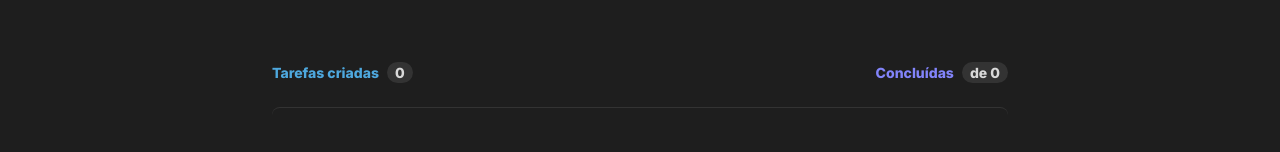
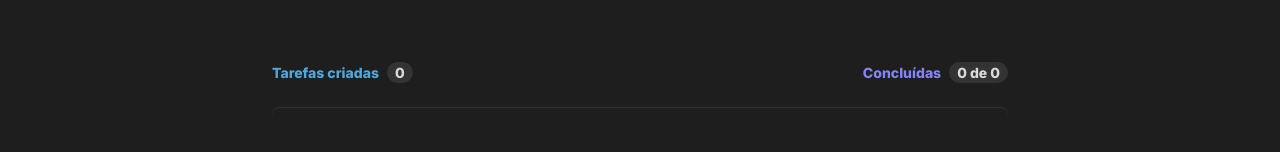
Before and after one commit to melovitor/To-Do, a React (Vite) app: page / in a window 1280 px wide. Shown: the part 227-379 px from the top of the page. Built offline with nearby package versions, Linux system fonts and the light colour scheme.

Commit message:
END - ajustando contador.

```diff
--- a/src/App.tsx
+++ b/src/App.tsx
@@ -19,7 +19,7 @@ export default function App() {
 
   const [newTask, setNewTask] = useState('')
   const [allTaskObj, setAllTaskObj] = useState<TasksProps[]>(storedTasks !== null ? JSON.parse(storedTasks) : [])
-  const [tasksCompleted, setTasksCompleted] = useState( JSON.parse(storedTasksCounter))
+  const [tasksCompleted, setTasksCompleted] = useState(JSON.parse(storedTasksCounter === null ? 0 : storedTasksCounter))
 
   function handleCreateNewTask(event: FormEvent){
     event.preventDefault()
```
